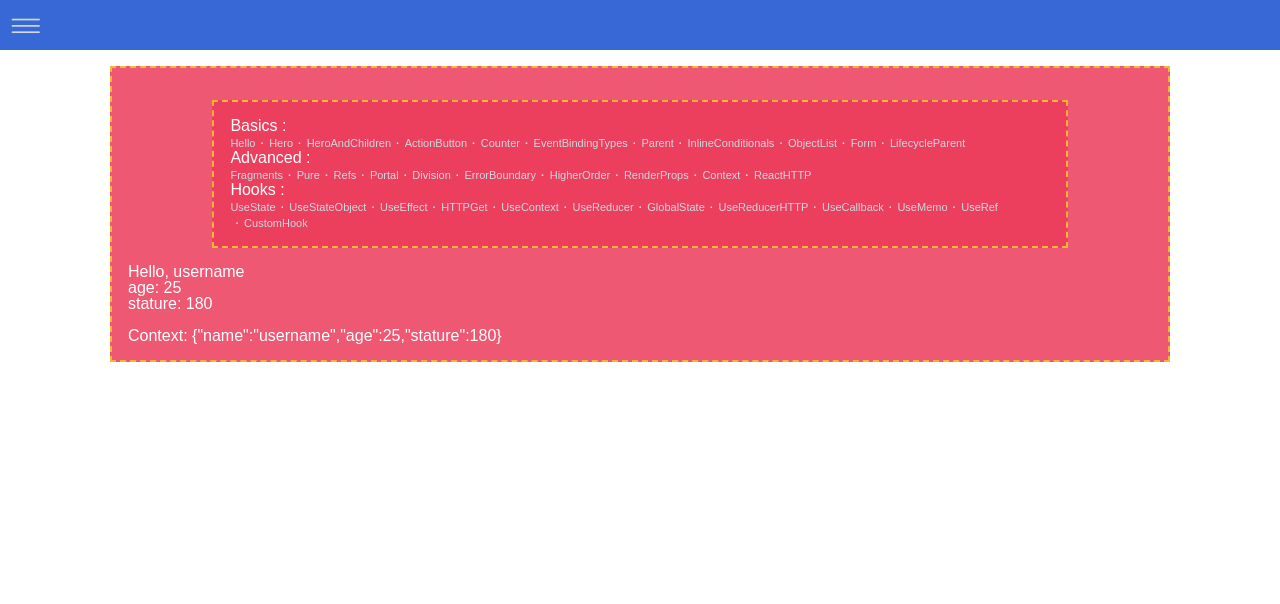
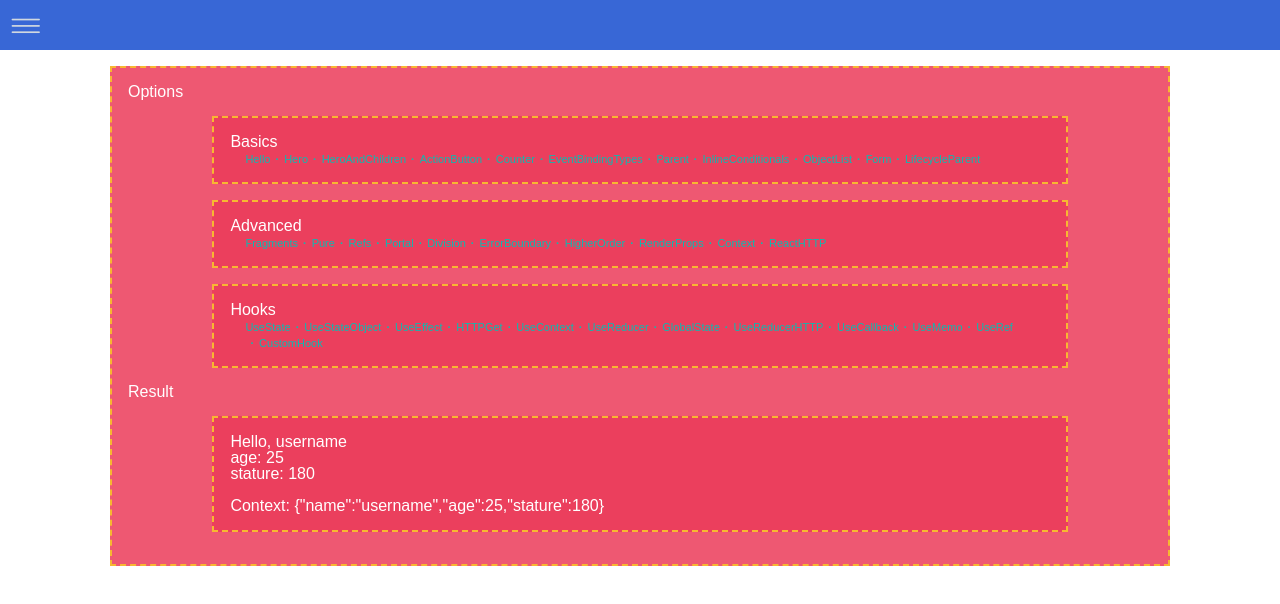
Before and after one commit to carloseduardoe/ReactJS4Dummies, a React (Create React App) app: page /tutorials/Advanced/Context in a window 1280 px wide. Shown: the top 604 px of the page. Built offline with nearby package versions, Linux system fonts and the light colour scheme.

Commit message:
Purging styles

```diff
--- a/src/assets/styles/Component.scss
+++ b/src/assets/styles/Component.scss
@@ -5,4 +5,8 @@
     color: color(white);
     background-color: rgba(color(Desire), 0.85);
     border: 2px dashed color(NYC-Taxi);
+
+    ol, ul {
+        padding-left: 15px;
+    }
 }
--- a/src/assets/styles/Navbar.scss
+++ b/src/assets/styles/Navbar.scss
@@ -99,10 +99,9 @@
     }
 }
 
-
 .menu_item {
     display: inline-block;
-    color: color(Twinkle-Blue);
+    color: color(Turquoise-Topaz);
     font-size: 11px;
 
     & a {
--- a/src/assets/styles/general.scss
+++ b/src/assets/styles/general.scss
@@ -40,7 +40,6 @@ table {
   border-spacing: 0;
 }
 
-
 body {
   font-family: sans-serif;
 }
--- a/src/components/Tutorials.js
+++ b/src/components/Tutorials.js
@@ -48,11 +48,11 @@ const Tutorials = ({ match }) => {
             Hello: () => <Hello name="Carlos" />,
             Hero: () => <Hero name="Diana" alias="Wonder Woman" />,
             HeroAndChildren: () => <Hero name="Bruce" alias="Batman">
-                    <p>child 1</p>
-                    <p>child 2</p>
+                    <br/><p>child 1</p>
+                    <br/><p>child 2</p>
                 </Hero>,
             ActionButton: () => <ActionButton value={false} />,
-            Counter: () => <Counter five={false} />,
+            Counter: () => <Counter increment={1} />,
             EventBindingTypes: () => <EventBindingTypes message="+1" />,
             Parent: () => <Parent name="Parent" />,
             InlineConditionals: () => <InlineConditionals username="Spongebob" loggedIn={true} />,
@@ -129,21 +129,26 @@ const Tutorials = ({ match }) => {
 
     const element = (category && item) ?
                         <Route path={`${basepath}/${category}/${item}`} component={ (menu[category])[item] } /> :
-                        <div className="component_layer">Select an option to see the demo.</div>;
+                        <div>Select an option to see the demo.</div>;
 
     return <div className="component_layer">
+        <h5>Options</h5>
+        {Object.keys(menu).map((section, i) =>
+            <div className="component_layer"key={i}>
+                <h6>{section}</h6>
+                <ul>
+                    {Object.keys(menu[section]).map((option, j) =>
+                        <li className="menu_item" key={j}>
+                            <Link to={`${basepath}/${section}/${option}`}>{option}</Link>
+                        </li>
+                    )}
+                </ul>
+            </div>
+        )}
+        <h5>Result</h5>
         <div className="component_layer">
-            {Object.keys(menu).map((section, i) => <div key={i}>
-                <h5>{section} :</h5>
-                <ul>
-                    {Object.keys(menu[section]).map((option, j) => <li className="menu_item" key={j}>
-                        <Link to={`${basepath}/${section}/${option}`}>{option}</Link>
-                    </li>)}
-                </ul>
-            </div>)}
+            {element}
         </div>
-
-        {element}
     </div>;
 }
 
--- a/src/components/tutorials/basics/ActionButton.js
+++ b/src/components/tutorials/basics/ActionButton.js
@@ -13,14 +13,11 @@ class ActionButton extends Component {
   }
 
   render() {
-    let style = {
-      display: "inline"
-    };
-
     return (
       <div>
-        <button style={style} onClick={() => this.performAction()}>Action</button>
-        <h6 style={style}>Value is {this.state.value + ""}</h6>
+        <h6>Value is {this.state.value + ""}</h6>
+        <br/>
+        <button onClick={() => this.performAction()}>Toggle</button>
       </div>
     );
   }
--- a/src/components/tutorials/basics/Counter.js
+++ b/src/components/tutorials/basics/Counter.js
@@ -10,7 +10,7 @@ export default class Counter extends Component {
 
   increment() {
     this.setState((prevState) => ({
-      count: prevState.count + 1
+      count: prevState.count + this.props.increment
     }));
   }
 
@@ -23,11 +23,12 @@ export default class Counter extends Component {
   }
 
   render() {
-    let style = {display: "inline"};
     return (
       <div>
-        <button style={style} onClick={() => this.props.five ? this.incrementFive() : this.increment()}>+</button>
-        <h6 style={style}>Count: {this.state.count}</h6>
+        <h6>Count: {this.state.count}</h6>
+        <br/>
+        <button onClick={() => this.increment()}>+{this.props.increment}</button>
+        <button onClick={() => this.incrementFive()}>+5</button>
       </div>
     );
   }
--- a/src/components/tutorials/basics/Hero.js
+++ b/src/components/tutorials/basics/Hero.js
@@ -5,13 +5,13 @@ const Hero = ({name, alias, children}) => {
     padding: 5,
     margin: 0,
     fontFamily: "Sans-Serif",
-    border: "5px solid gold",
+    border: "5px solid orange",
     fontSize: 15
   };
 
   let spanStyle = {
     marginLeft: 5,
-    color: "gray",
+    color: "gold",
     fontFamily: "Sans-Serif",
     fontSize: 15,
     fontWeight: 400
```
